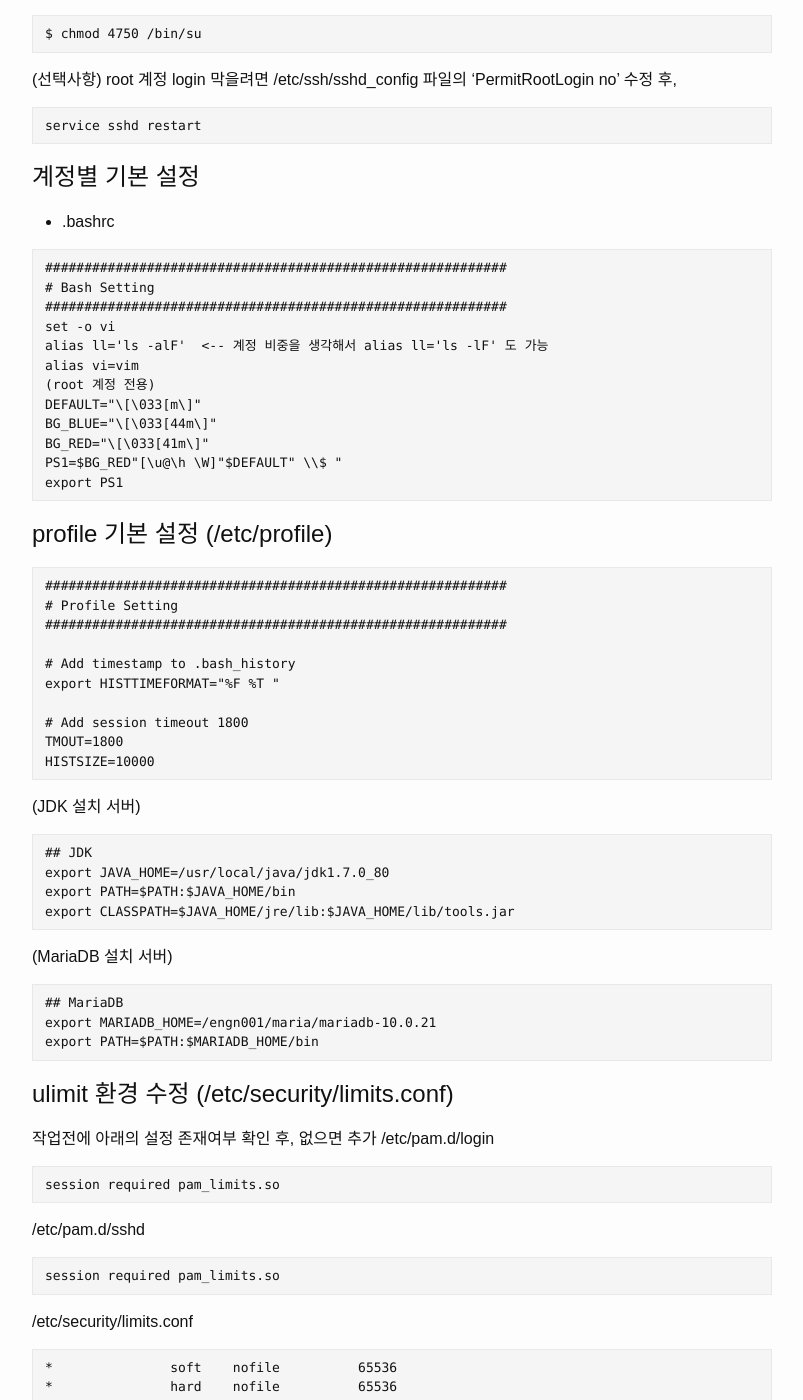
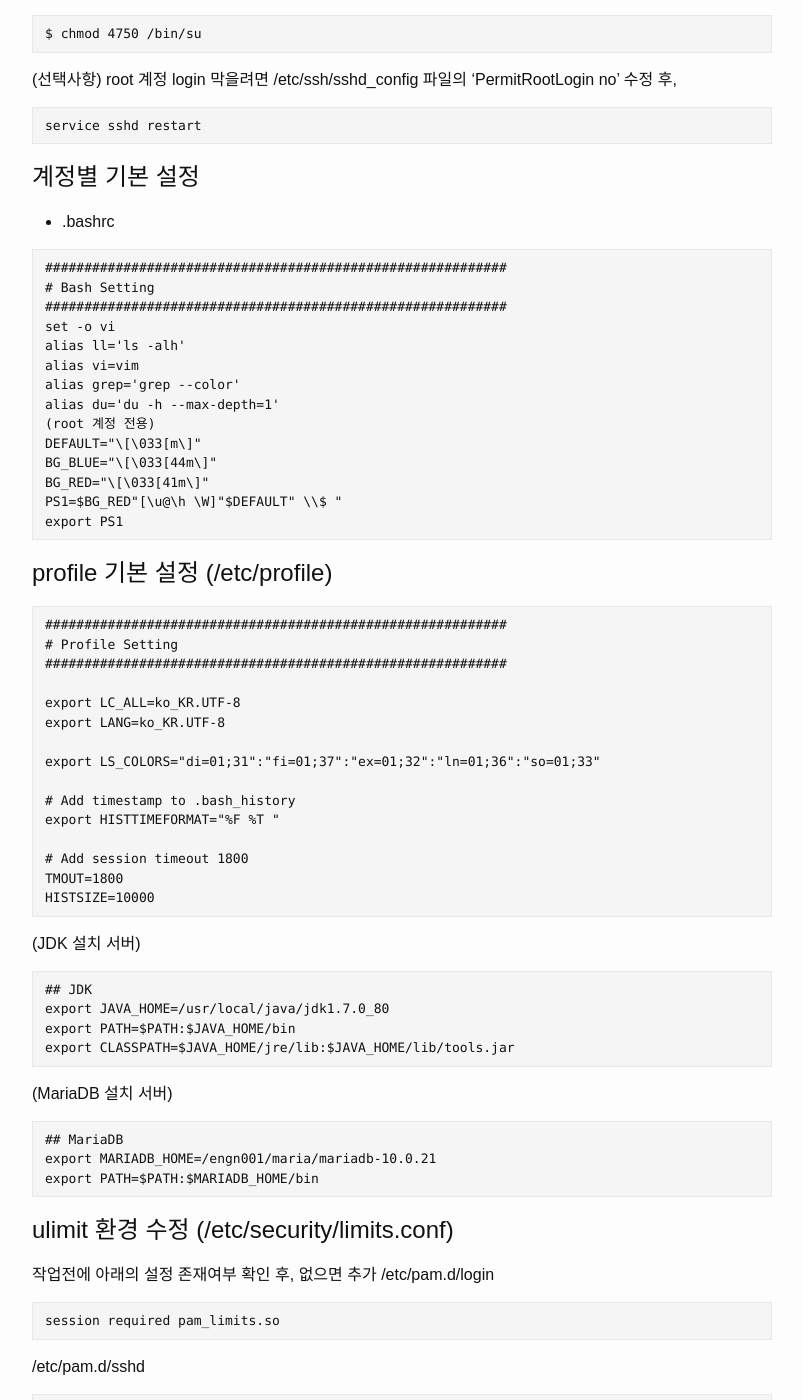
Before and after one commit to SoonhyukYoon/soonhyukyoon.github.io, a Jekyll site: the page built from _posts/2016-03-31-OS-CentOS_RHEL.md, in a window 1280 px wide and 1400 px high, scrolled down 2363 px. Shown: the whole window, without its empty margins (238-1041 px from the left). Built offline with Jekyll 4.4.1, drawn with Linux system fonts in a browser that asks for light colours.

Commit message:
Post update

```diff
--- a/_posts/2016-03-31-OS-CentOS_RHEL.md
+++ b/_posts/2016-03-31-OS-CentOS_RHEL.md
@@ -120,8 +120,10 @@ service sshd restart
 # Bash Setting
 ###########################################################
 set -o vi
-alias ll='ls -alF'  <-- 계정 비중을 생각해서 alias ll='ls -lF' 도 가능
+alias ll='ls -alh'
 alias vi=vim
+alias grep='grep --color'
+alias du='du -h --max-depth=1'
 (root 계정 전용)
 DEFAULT="\[\033[m\]"
 BG_BLUE="\[\033[44m\]"
@@ -135,6 +137,11 @@ export PS1
 ###########################################################
 # Profile Setting
 ###########################################################
+
+export LC_ALL=ko_KR.UTF-8
+export LANG=ko_KR.UTF-8
+
+export LS_COLORS="di=01;31":"fi=01;37":"ex=01;32":"ln=01;36":"so=01;33"
 
 # Add timestamp to .bash_history
 export HISTTIMEFORMAT="%F %T "
```
